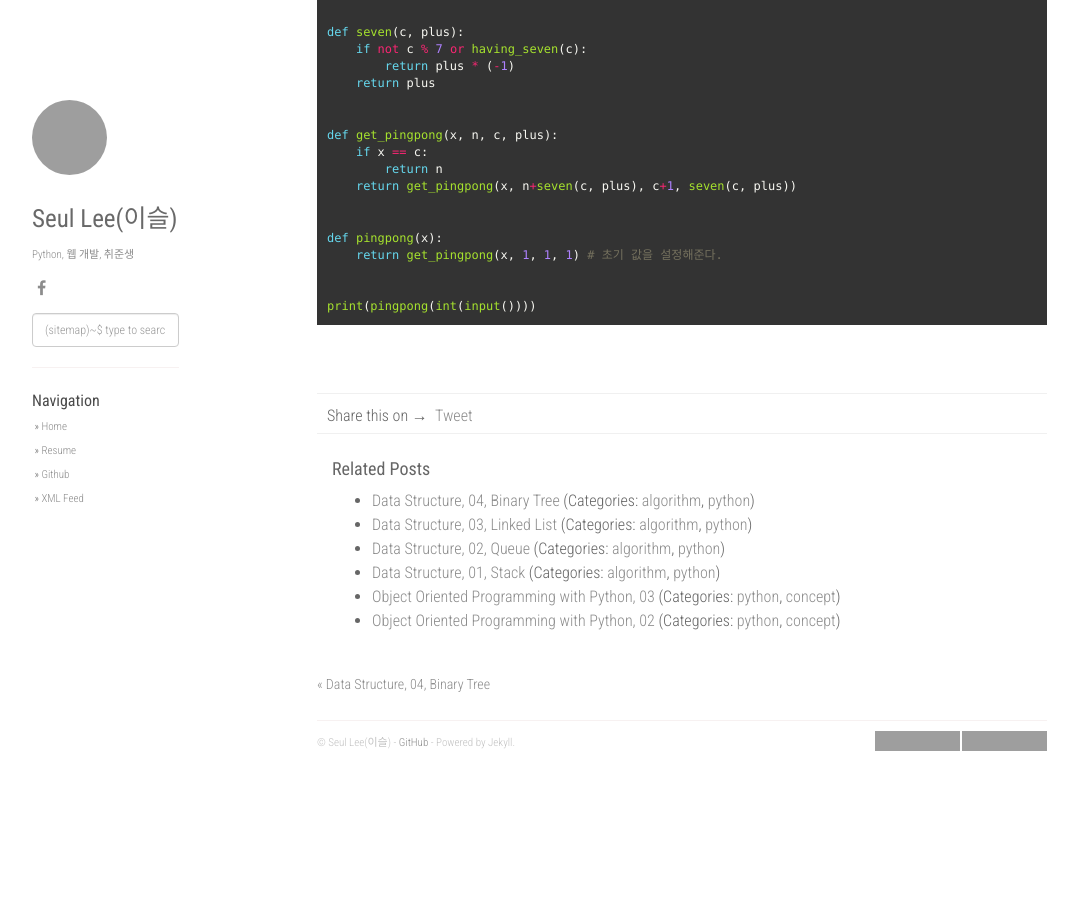
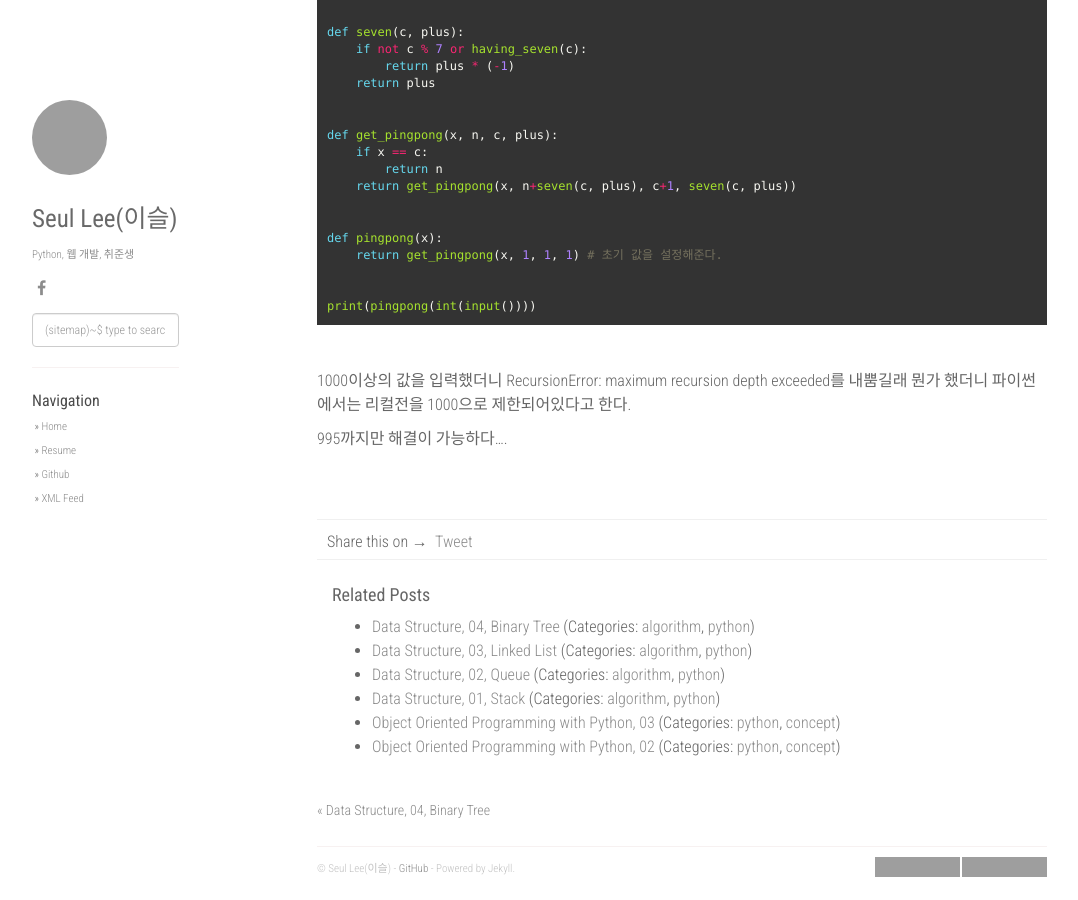
Before and after one commit to lee-seul/lee-seul.github.com, a Jekyll site: the page built from _posts/2017-04-14-eight-percent-interview.markdown, in a window 1280 px wide and 900 px high, scrolled down 2482 px, cut to the strip 0-900 px from the top of the window. Shown: the whole strip, without its empty margins (53-1131 px from the left). Built offline with Jekyll 4.4.1, drawn with Linux system fonts in a browser that asks for light colours; nearby versions of some CDN libraries; comment, search, counter and statistics services are not loaded; before the commit the page ends 3256 px from its top, so only the background shows below that; grey boxes are pictures that could not be loaded.

Commit message:
8퍼센트 문제풀이 내용 추가

```diff
--- a/_posts/2017-04-14-eight-percent-interview.markdown
+++ b/_posts/2017-04-14-eight-percent-interview.markdown
@@ -202,7 +202,12 @@ print(pingpong(int(input())))
 
 {% endhighlight %}
 
+<br/>
 
+1000이상의 값을 입력했더니 RecursionError: maximum recursion depth exceeded를
+내뿜길래 뭔가 했더니 파이썬에서는 리컬전을 1000으로 제한되어있다고 한다.
+
+995까지만 해결이 가능하다....
 
 <br/>
 <br/>
```
